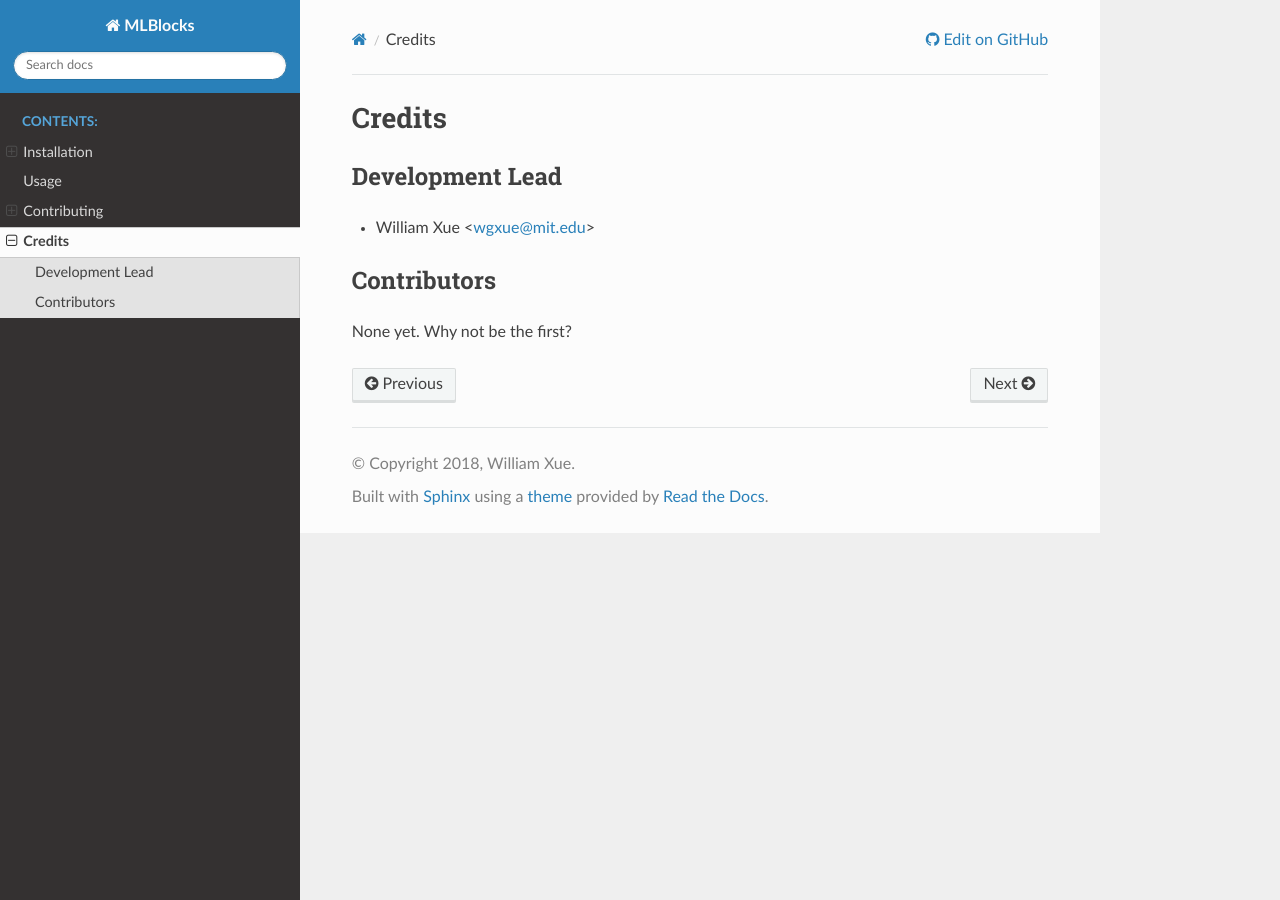
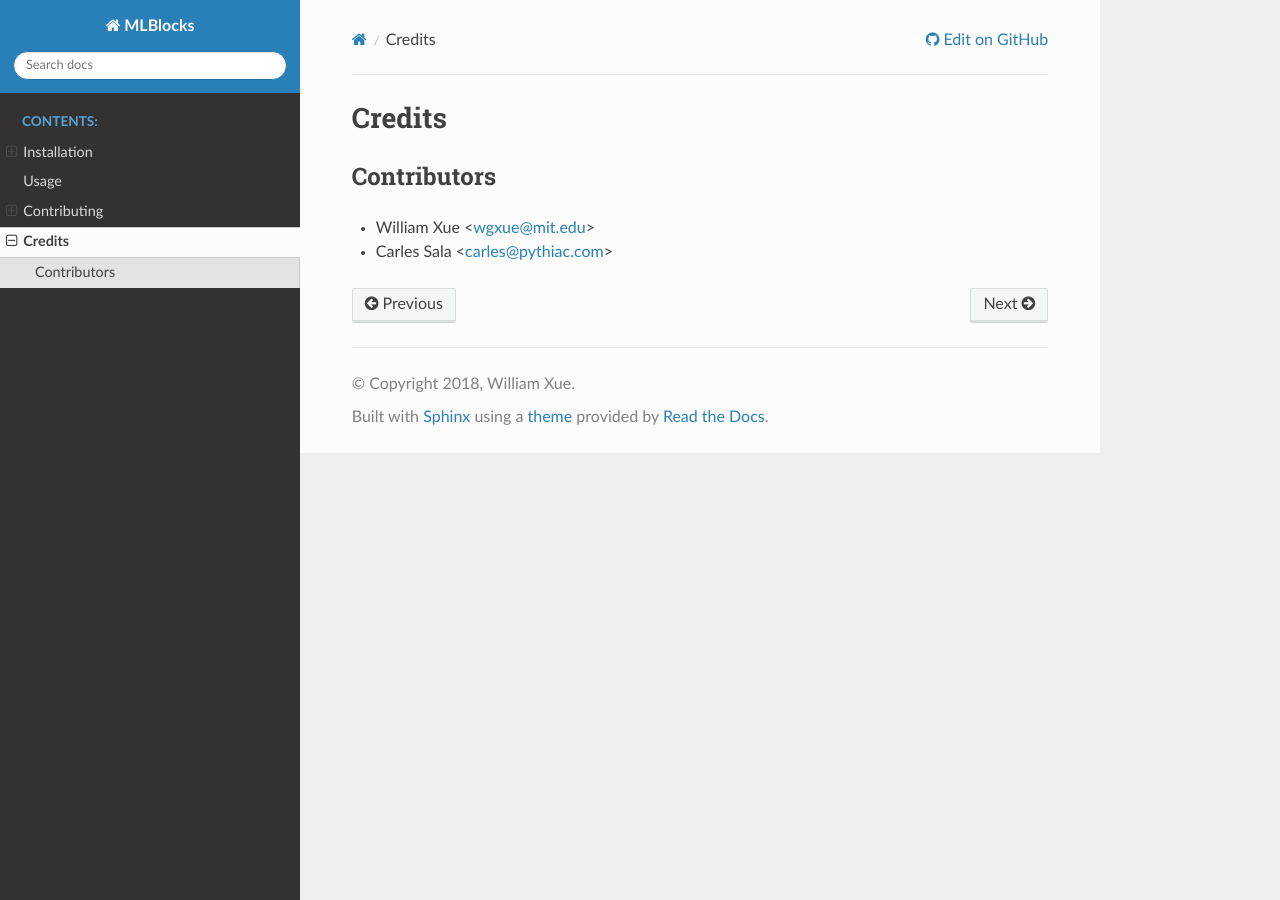
Before and after one commit to MLBazaar/MLBlocks, a Sphinx documentation site: the page built from docs/authors.rst, in a window 1280 px wide. Built offline with Sphinx 7.4.7 and the Read the Docs theme 2.0.0, drawn with Linux system fonts in a browser that asks for light colours; pages that are not in the unit, such as notebooks, are missing from menus.

Commit message:
Minor changes in how the documentation is built

```diff
--- a/AUTHORS.rst
+++ b/AUTHORS.rst
@@ -2,12 +2,8 @@
 Credits
 =======
 
-Development Lead
-----------------
-
-* William Xue <wgxue@mit.edu>
-
 Contributors
 ------------
 
-None yet. Why not be the first?
+* William Xue <wgxue@mit.edu>
+* Carles Sala <carles@pythiac.com>
--- a/docs/conf.py
+++ b/docs/conf.py
@@ -18,14 +18,9 @@
 # relative to the documentation root, use os.path.abspath to make it
 # absolute, like shown here.
 #
-import os
-import sys
-
 import sphinx_rtd_theme # For read the docs theme
 from recommonmark.parser import CommonMarkParser
 from recommonmark.transform import AutoStructify
-
-sys.path.insert(0, os.path.abspath('..'))
 
 import mlblocks
 
```
Also changed, not shown: HISTORY.md (+1 -1 lines), 2 other files.
